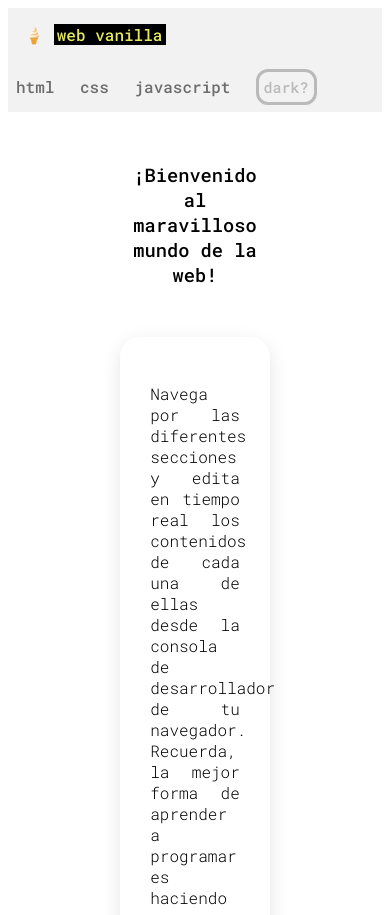
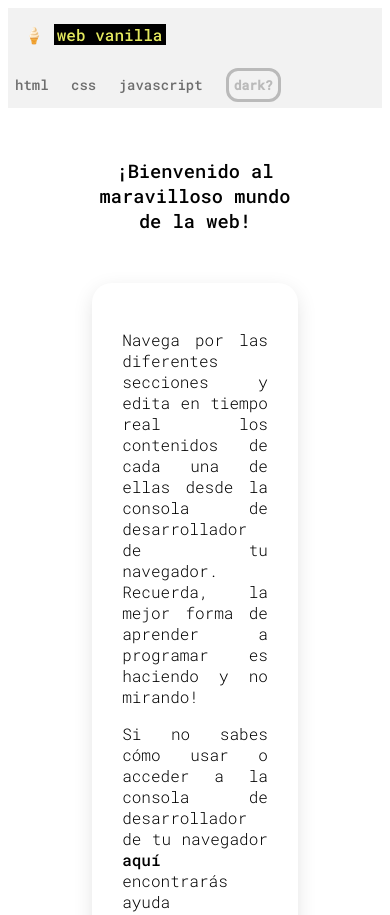
Before and after one commit to migferna42/taller_web, a plain HTML site: page index.html in a window 390 px wide. Shown: the top 915 px of the page. Drawn offline with Linux system fonts and the light colour scheme.

Commit message:
fix issues with responsiveness

```diff
--- a/style/style.css
+++ b/style/style.css
@@ -14,7 +14,7 @@ nav{
 
 main{
     margin : auto;
-    width : 40%;
+    width : 55%;
 }
 
 p{
@@ -25,7 +25,9 @@ h3{
     margin-top : 50px;
     text-align : center;
 }
+
 ul{
+    font-size : 14px;
     display : inline-block;
     list-style: none;
     margin: 0;
@@ -51,7 +53,7 @@ button:focus {
 .logo{
     font-weight : 900;
     display : inline-block;
-    width : 75%;
+    width : 70%;
     margin : 1em;
 }
 
@@ -75,7 +77,8 @@ button:focus {
 
 .night{
     background-color : #F2F2F2;
-    font-size : 15px;
+    font-size : 13px;
+    font-weight : 900;
     display : inline-block;
     color : #BABABA;
     margin : 0.5em;
```
Also changed, not shown: 1 other file.
